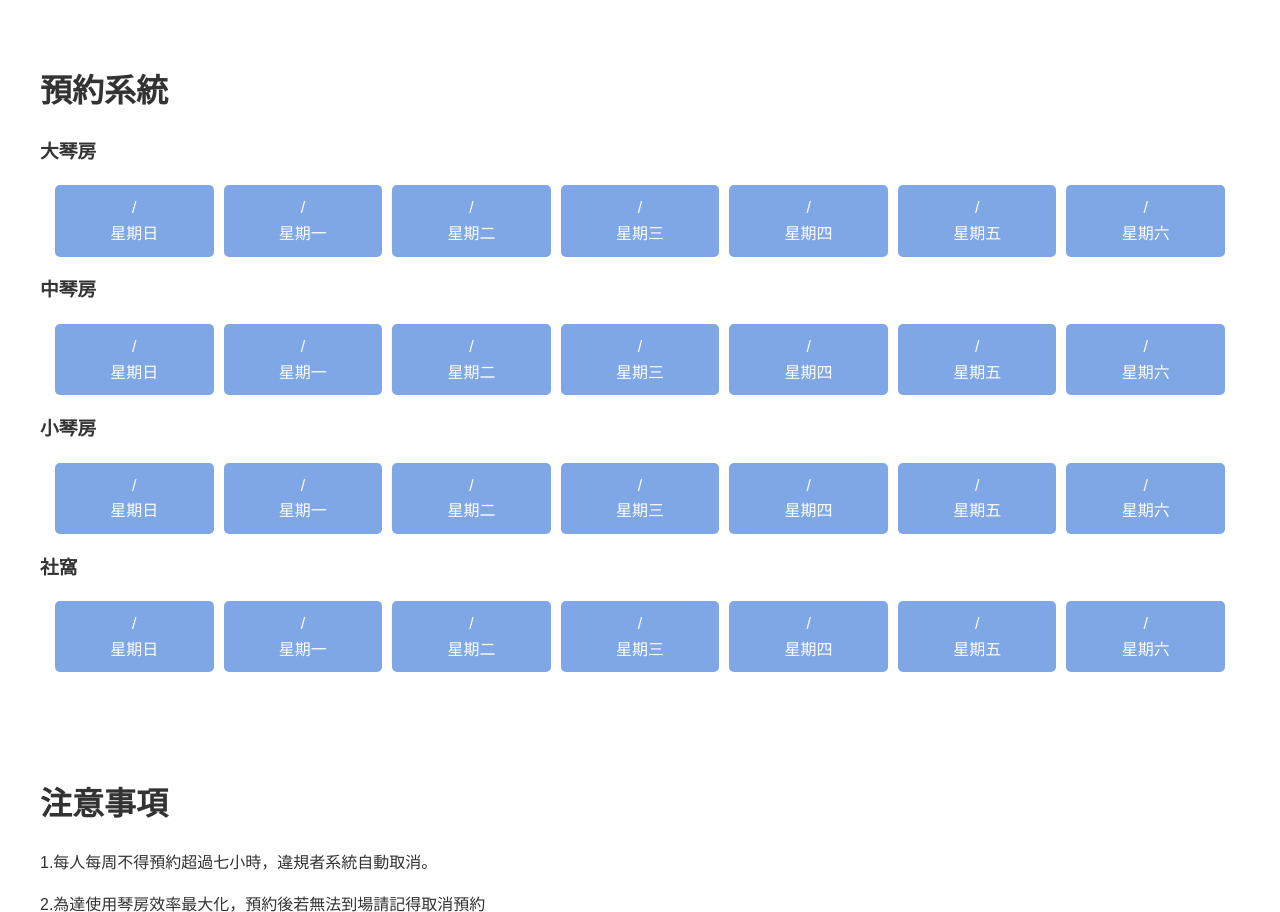
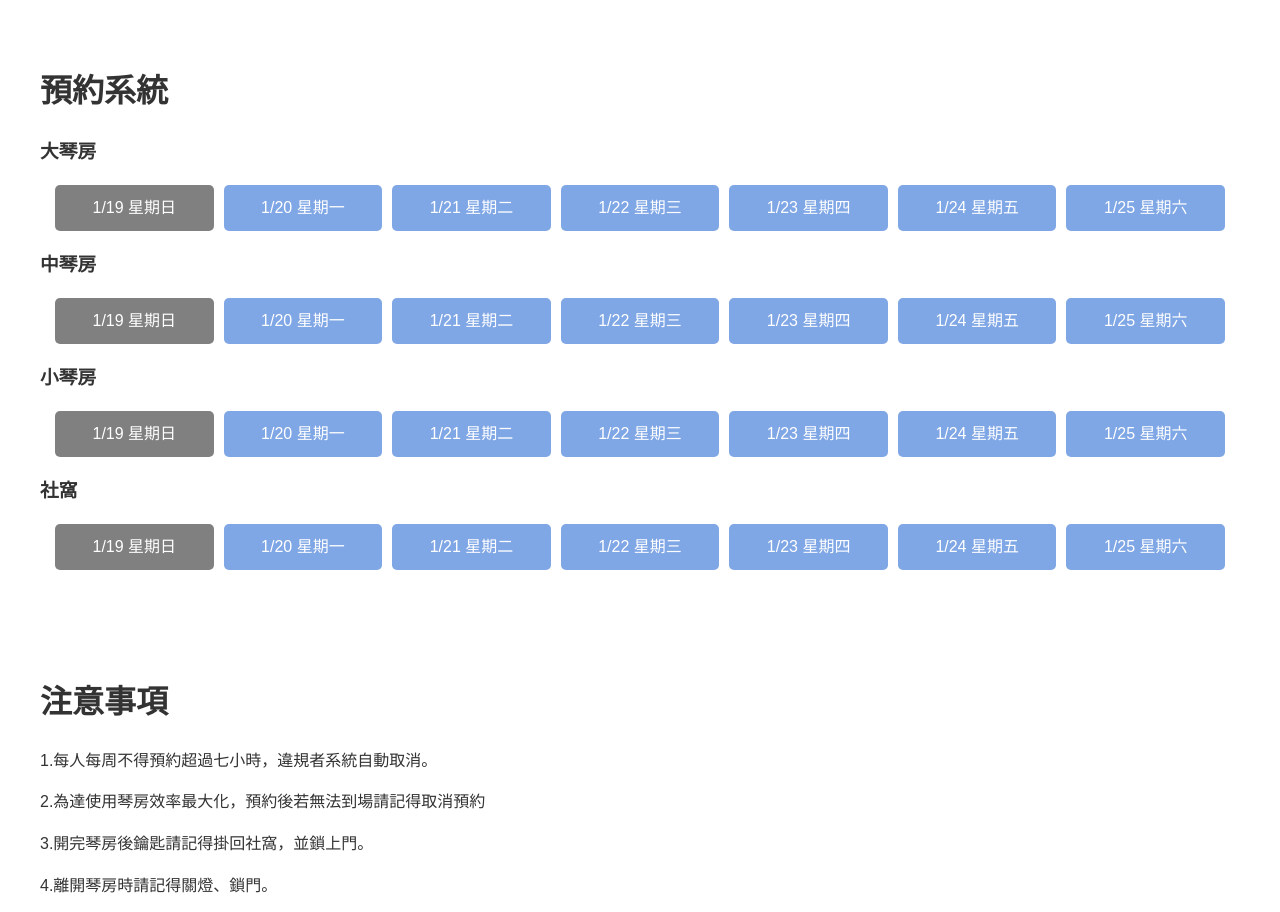
Before and after one commit to Craft931226/PianoClubReservation, a Django app: template projectApp/templates/homePage.html in a window 1280 px wide. Shown: the part 470-1382 px from the top of the page. Run offline with Django 5.2, Linux system fonts and the light colour scheme; the template is opened without the code that fills it: most values are stand-ins (such as "Sample title", 1, 10 or a date in 2020).

Commit message:
update UI

```diff
--- a/projectApp/static/css/style_home.css
+++ b/projectApp/static/css/style_home.css
@@ -56,7 +56,9 @@ body {
   header nav ul li {
   margin-right: 20px;
   }
-
+  header nav ul li.welcome {
+    margin-right: 0px;
+}
   header nav ul li a {
   color: #fff;
   text-decoration: none;
--- a/projectApp/static/js/scroll.js
+++ b/projectApp/static/js/scroll.js
@@ -1,7 +1,8 @@
 const translations = {
-    "預約系統": { en: "Reservation", zh: "預約系統" },
-    "注意事項": { en: "Notations", zh: "注意事項" },
+    "預約系統": { en: "Reserve", zh: "預約系統" },
+    "注意事項": { en: "Note", zh: "注意事項" },
     "常見問題": { en: "F&Q", zh: "常見問題" },
+    "歡迎": { en: "Welcome，", zh: "歡迎，" },
     "歡迎來到琴房預約系統": { en: "Welcome to the Piano Room Reservation System", zh: "歡迎來到琴房預約系統" },
     "若您是第一次使用，請閱讀以下注意事項": { en: "If this is your first time, please read the following precautions", zh: "若您是第一次使用，請閱讀以下注意事項" },
     "中央鋼琴社預約系統": { en: "National Central University Piano Society Reservation System", zh: "中央鋼琴社預約系統" },
@@ -43,3 +44,63 @@ function openDialog() {
 function closeDialog() {
     document.getElementById("myDialog").close();
 }
+
+// 計算當週的日期
+function calculateWeekDates() {
+  const today = new Date(); // 當前日期
+  const dayOfWeek = today.getDay(); // 今天是星期幾 (0: 星期日, 1: 星期一, ...)
+  const startOfWeek = new Date(today); // 複製當前日期
+  startOfWeek.setDate(today.getDate() - dayOfWeek); // 設定為當週星期日
+
+  // 生成當週 7 天的日期
+  const weekDates = [];
+  for (let i = 0; i < 7; i++) {
+    const date = new Date(startOfWeek);
+    date.setDate(startOfWeek.getDate() + i); // 增加 i 天
+    weekDates.push(date);
+  }
+  return weekDates;
+}
+
+// 格式化日期為 "月/日 星期X"
+function formatDate(date) {
+  const options = { month: 'numeric', day: 'numeric' }; // 格式：月/日
+  const weekdayNames = ['日', '一', '二', '三', '四', '五', '六']; // 星期名稱
+  const formattedDate = date.toLocaleDateString('zh-TW', options);
+  const weekday = weekdayNames[date.getDay()];
+  return `${formattedDate} 星期${weekday}`;
+}
+
+// 更新所有琴房的按鈕文字
+function updateReservationButtons() {
+  const weekDates = calculateWeekDates(); // 獲取當週日期
+  const today = new Date(); // 獲取今天日期
+
+  // 找到每個琴房區塊中的按鈕
+  const roomContainers = document.querySelectorAll('.button-container');
+  roomContainers.forEach((container) => {
+    const buttons = container.querySelectorAll('.reservation-btn');
+    buttons.forEach((button, index) => {
+      if (index < weekDates.length) {
+        const buttonDate = weekDates[index];
+        button.innerText = formatDate(buttonDate); // 更新按鈕文字
+
+        // 比較日期，小於今天則設為灰色並禁用
+        if (buttonDate < today.setHours(0, 0, 0, 0)) {
+          button.style.backgroundColor = 'gray'; // 設定灰色背景
+          button.style.cursor = 'not-allowed'; // 改變游標為不可用樣式
+          button.onclick = null; // 禁止點擊事件
+        } else {
+          button.style.backgroundColor = ''; // 還原按鈕背景
+          button.style.cursor = 'pointer'; // 還原游標樣式
+          button.onclick = openDialog; // 恢復點擊事件
+        }
+      }
+    });
+  });
+}
+
+// 初始化
+document.addEventListener('DOMContentLoaded', () => {
+  updateReservationButtons(); // 在頁面加載時更新按鈕文字
+});
--- a/projectApp/templates/homePage.html
+++ b/projectApp/templates/homePage.html
@@ -15,7 +15,8 @@
                 <li><a href="#reservation" data-translate="預約系統">預約系統</a></li>
                 <li><a href="#notations" data-translate="注意事項">注意事項</a></li>
                 <li><a href="#questions" data-translate="常見問題">常見問題</a></li>
-                <li>歡迎回來，{{ username }}</li>
+                <li class="welcome" data-translate="歡迎">歡迎，{{ username }}</li>
+                <li>{{ username }}</li>
                 <select id="languages">
                   <option value="zh">中文</option>
                   <option value="en">English</option>
@@ -42,43 +43,43 @@
             </dialog>
           <h3>大琴房</h3>
           <div class="button-container">
-              <a class="reservation-btn" onclick="openDialog()">/<br>星期日</a>
-              <a class="reservation-btn" onclick="openDialog()">/<br>星期一</a>
-              <a class="reservation-btn" onclick="openDialog()">/<br>星期二</a>
-              <a class="reservation-btn" onclick="openDialog()">/<br>星期三</a>
-              <a class="reservation-btn" onclick="openDialog()">/<br>星期四</a>
-              <a class="reservation-btn" onclick="openDialog()">/<br>星期五</a>
-              <a class="reservation-btn" onclick="openDialog()">/<br>星期六</a>
+              <a class="reservation-btn" onclick="openDialog()"></a>
+              <a class="reservation-btn" onclick="openDialog()"></a>
+              <a class="reservation-btn" onclick="openDialog()"></a>
+              <a class="reservation-btn" onclick="openDialog()"></a>
+              <a class="reservation-btn" onclick="openDialog()"></a>
+              <a class="reservation-btn" onclick="openDialog()"></a>
+              <a class="reservation-btn" onclick="openDialog()"></a>
           </div>
           <h3>中琴房</h3>
           <div class="button-container">
-              <a class="reservation-btn" onclick="openDialog()">/<br>星期日</a>
-              <a class="reservation-btn" onclick="openDialog()">/<br>星期一</a>
-              <a class="reservation-btn" onclick="openDialog()">/<br>星期二</a>
-              <a class="reservation-btn" onclick="openDialog()">/<br>星期三</a>
-              <a class="reservation-btn" onclick="openDialog()">/<br>星期四</a>
-              <a class="reservation-btn" onclick="openDialog()">/<br>星期五</a>
-              <a class="reservation-btn" onclick="openDialog()">/<br>星期六</a>
+              <a class="reservation-btn" onclick="openDialog()"></a>
+              <a class="reservation-btn" onclick="openDialog()"></a>
+              <a class="reservation-btn" onclick="openDialog()"></a>
+              <a class="reservation-btn" onclick="openDialog()"></a>
+              <a class="reservation-btn" onclick="openDialog()"></a>
+              <a class="reservation-btn" onclick="openDialog()"></a>
+              <a class="reservation-btn" onclick="openDialog()"></a>
           </div>
           <h3>小琴房</h3>
           <div class="button-container">
-              <a class="reservation-btn" onclick="openDialog()">/<br>星期日</a>
-              <a class="reservation-btn" onclick="openDialog()">/<br>星期一</a>
-              <a class="reservation-btn" onclick="openDialog()">/<br>星期二</a>
-              <a class="reservation-btn" onclick="openDialog()">/<br>星期三</a>
-              <a class="reservation-btn" onclick="openDialog()">/<br>星期四</a>
-              <a class="reservation-btn" onclick="openDialog()">/<br>星期五</a>
-              <a class="reservation-btn" onclick="openDialog()">/<br>星期六</a>
+              <a class="reservation-btn" onclick="openDialog()"></a>
+              <a class="reservation-btn" onclick="openDialog()"></a>
+              <a class="reservation-btn" onclick="openDialog()"></a>
+              <a class="reservation-btn" onclick="openDialog()"></a>
+              <a class="reservation-btn" onclick="openDialog()"></a>
+              <a class="reservation-btn" onclick="openDialog()"></a>
+              <a class="reservation-btn" onclick="openDialog()"></a>
           </div>
           <h3>社窩</h3>
           <div class="button-container">
-              <a class="reservation-btn" onclick="openDialog()">/<br>星期日</a>
-              <a class="reservation-btn" onclick="openDialog()">/<br>星期一</a>
-              <a class="reservation-btn" onclick="openDialog()">/<br>星期二</a>
-              <a class="reservation-btn" onclick="openDialog()">/<br>星期三</a>
-              <a class="reservation-btn" onclick="openDialog()">/<br>星期四</a>
-              <a class="reservation-btn" onclick="openDialog()">/<br>星期五</a>
-              <a class="reservation-btn" onclick="openDialog()">/<br>星期六</a>
+              <a class="reservation-btn" onclick="openDialog()"></a>
+              <a class="reservation-btn" onclick="openDialog()"></a>
+              <a class="reservation-btn" onclick="openDialog()"></a>
+              <a class="reservation-btn" onclick="openDialog()"></a>
+              <a class="reservation-btn" onclick="openDialog()"></a>
+              <a class="reservation-btn" onclick="openDialog()"></a>
+              <a class="reservation-btn" onclick="openDialog()"></a>
           </div>
         </section>
 
```
Also changed, not shown: projectApp/google_sheets.py (+10 -4 lines), 1 other file.
